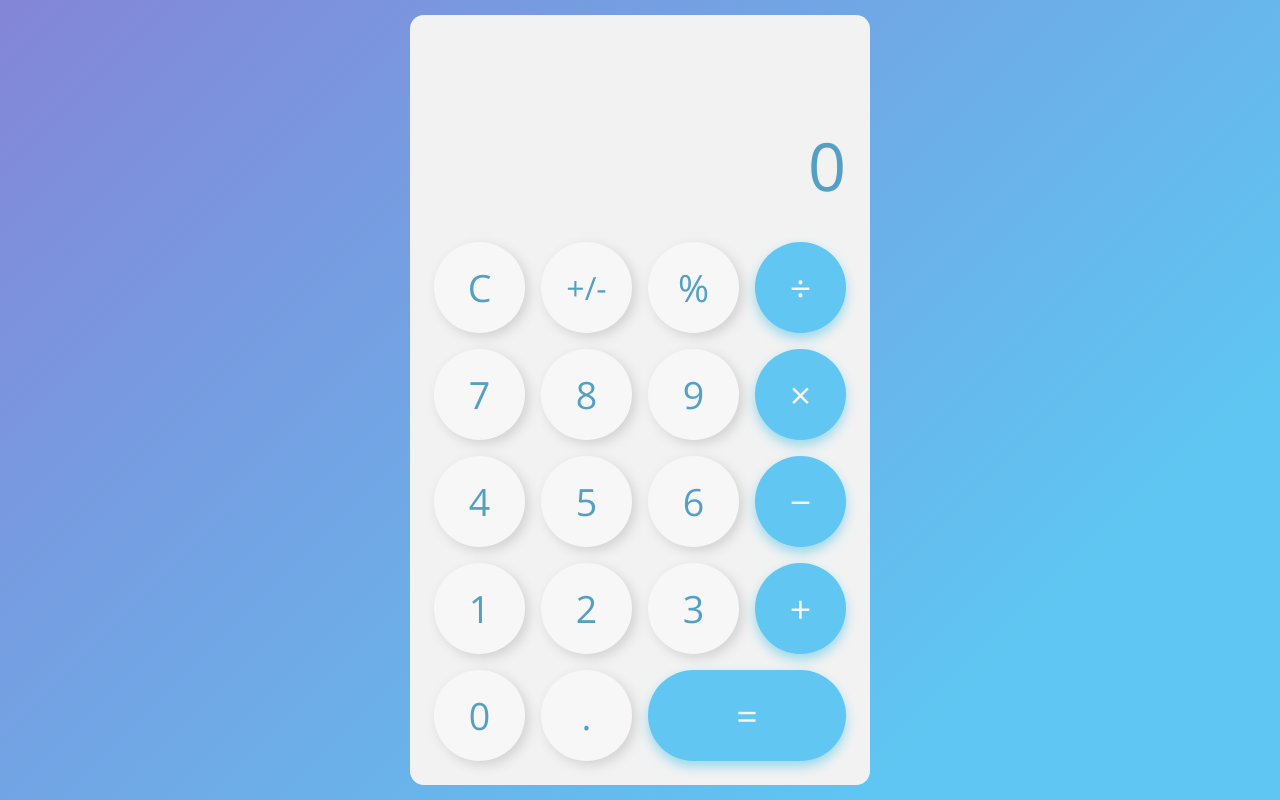
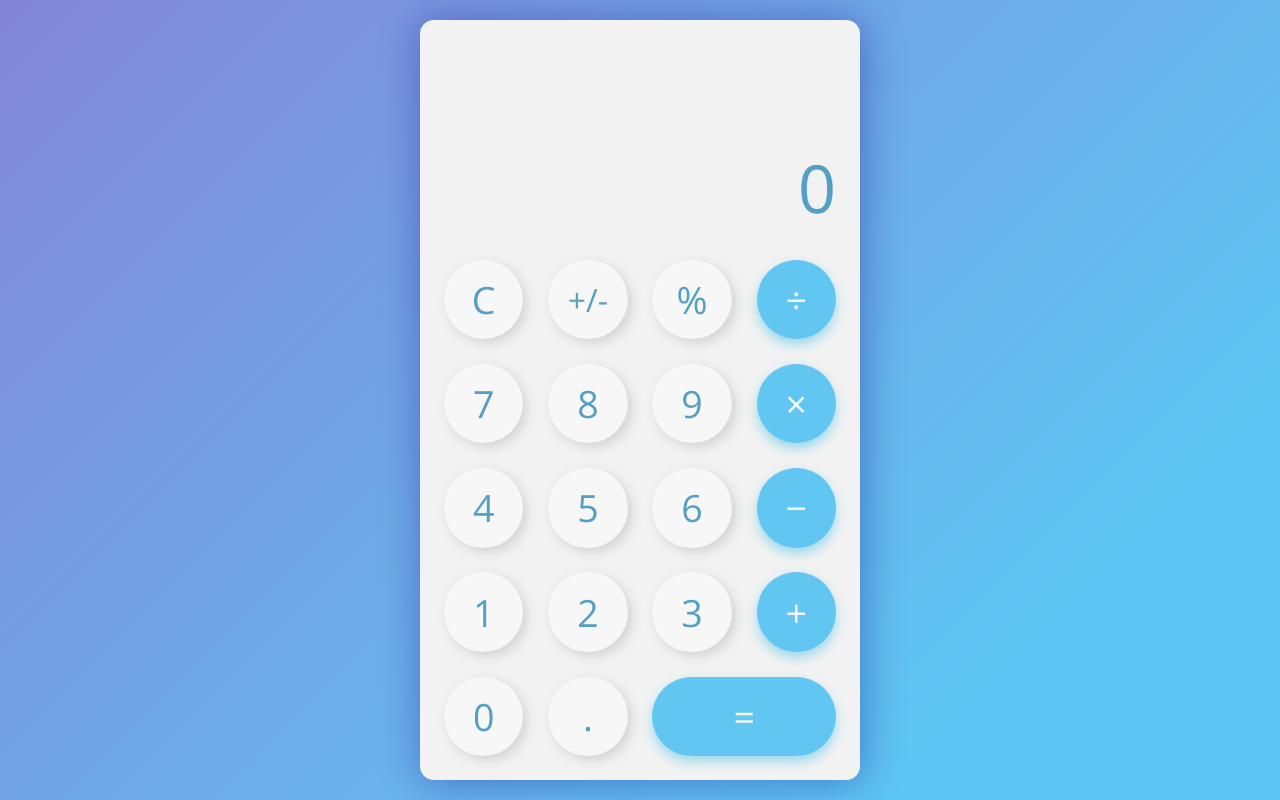
Before and after one commit to Mmackz/calculator, a React (Create React App) app: page / in a window 1280 px wide. Built offline with nearby package versions, Linux system fonts and the light colour scheme.

Commit message:
🎨 minor layout changes

```diff
--- a/src/index.css
+++ b/src/index.css
@@ -137,8 +137,8 @@ body {
 
 .button-container {
    width: 100%;
-   margin-top: 2rem;
-   margin-bottom: 1rem;
+   margin-top: 1.75rem;
+   margin-bottom: 0.75rem;
    display: grid;
    grid-template-columns: repeat(4, 1fr);
    grid-template-rows: repeat(5, max-content);
@@ -199,13 +199,16 @@ body {
 
    .button-container {
       margin-bottom: 0;
-      margin-top: 2rem !important;
+      margin-top: 1.75rem !important;
    }
 }
 
-@media (min-height: 760px) {
+@media (min-height: 770px), (min-width: 420px) {
+
    .main-container {
       border-radius: 14px;
+      margin: 0.5rem;
+      height: 98%;
    }
 }
 
@@ -229,14 +232,15 @@ body {
 
 @media (min-width: 520px) {
    .main-container {
-      max-width: 460px;
-      max-height: 770px;
+      max-width: 440px;
+      max-height: 760px;
       padding: 1.5rem;
+      box-shadow: 2px 2px 40px rgba(10, 8, 153, 0.397);
    }
 
    .button-container {
       margin-bottom: 0;
-      gap: 1rem;
+      gap: 1.55rem;
    }
 
    @media (max-height: 720px) {
```
